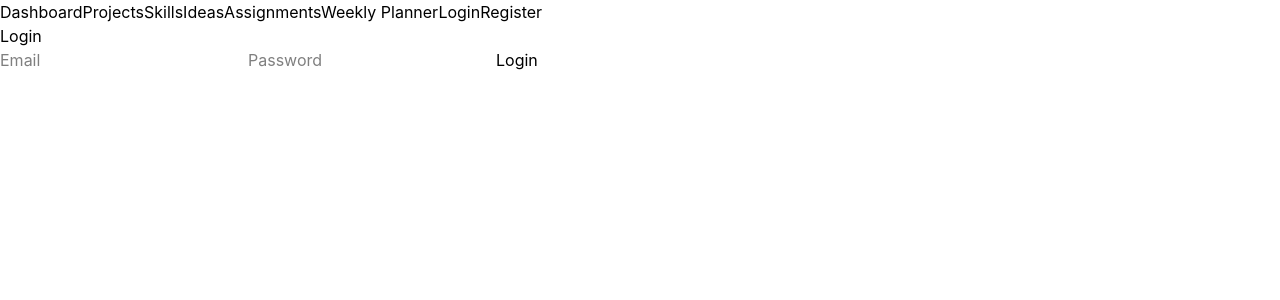
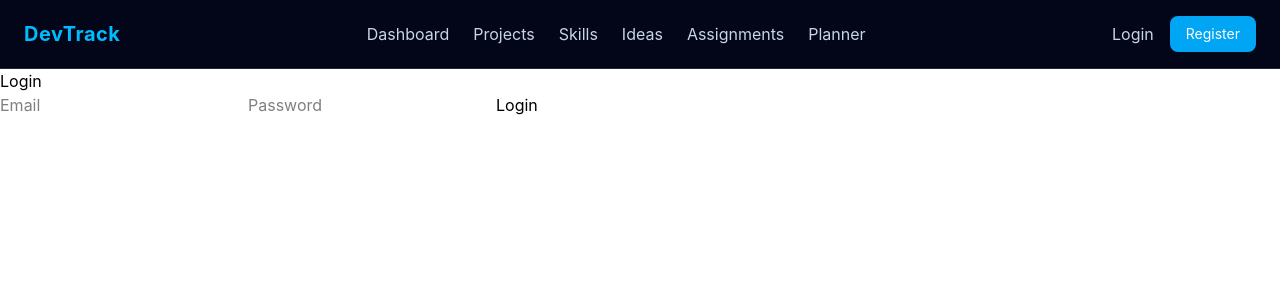
Before and after one commit to roymulinge/devtrack-app, a React (Vite) app: page /login in a window 1280 px wide. Shown: the top 300 px of the page. Built offline with nearby package versions, Linux system fonts and the light colour scheme.

Commit message:
feat: redesign navbar with Tailwind responsive UI

```diff
--- a/src/Components/Navbar.jsx
+++ b/src/Components/Navbar.jsx
@@ -6,21 +6,73 @@ const Navbar = () => {
   const { user, logout } = useContext(AuthContext);
 
   return (
-    <nav>
-      <Link to="/">Dashboard</Link>
-      <Link to="/projects">Projects</Link>
-      <Link to="/skills">Skills</Link>
-      <Link to="/ideas">Ideas</Link>
-      <Link to="/assignments">Assignments</Link>
-      <Link to="/weekly-planner">Weekly Planner</Link>
-      {user ? (
-        <button onClick={logout}>Logout</button>
-      ) : (
-        <>
-          <Link to="/login">Login</Link>
-          <Link to="/register">Register</Link>
-        </>
-      )}
+    <nav className="bg-slate-950 border-b border-slate-800">
+      <div className="max-w-7xl mx-auto px-6 py-4 flex items-center justify-between">
+
+        {/* Logo */}
+        <Link
+          to="/"
+          className="text-xl font-bold text-sky-400 tracking-wide"
+        >
+          DevTrack
+        </Link>
+
+        {/* Navigation Links */}
+        <div className="hidden md:flex items-center space-x-6 text-slate-300">
+          <Link className="hover:text-white transition" to="/dashboard">
+            Dashboard
+          </Link>
+
+          <Link className="hover:text-white transition" to="/projects">
+            Projects
+          </Link>
+
+          <Link className="hover:text-white transition" to="/skills">
+            Skills
+          </Link>
+
+          <Link className="hover:text-white transition" to="/ideas">
+            Ideas
+          </Link>
+
+          <Link className="hover:text-white transition" to="/assignments">
+            Assignments
+          </Link>
+
+          <Link className="hover:text-white transition" to="/weekly-planner">
+            Planner
+          </Link>
+        </div>
+
+        {/* Auth Buttons */}
+        <div className="flex items-center space-x-4">
+          {user ? (
+            <button
+              onClick={logout}
+              className="bg-red-500 hover:bg-red-600 text-white px-4 py-2 rounded-lg text-sm transition"
+            >
+              Logout
+            </button>
+          ) : (
+            <>
+              <Link
+                to="/login"
+                className="text-slate-300 hover:text-white transition"
+              >
+                Login
+              </Link>
+
+              <Link
+                to="/register"
+                className="bg-sky-500 hover:bg-sky-600 text-white px-4 py-2 rounded-lg text-sm transition"
+              >
+                Register
+              </Link>
+            </>
+          )}
+        </div>
+
+      </div>
     </nav>
   );
 };
```
